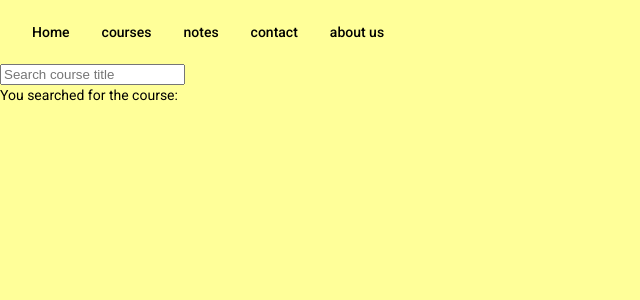
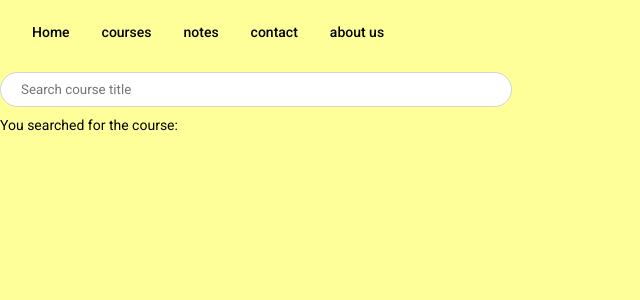
Before and after one commit to notesharing-336/notesharing, an Angular app: page / in a window 1280 px wide. Shown: the top 300 px of the page, without its empty margins (0-640 px from the left). Built offline with nearby package versions, Linux system fonts and the light colour scheme.

Commit message:
styled search bar and search result list display

```diff
--- a/src/app/app.module.ts
+++ b/src/app/app.module.ts
@@ -5,6 +5,7 @@ import { NgModule } from '@angular/core';
 import { AppRoutingModule } from './app-routing.module';
 import { AppComponent } from './app.component';
 import { BrowserAnimationsModule } from '@angular/platform-browser/animations';
+import {MatFormFieldModule} from '@angular/material/form-field';
 import { FormsModule } from '@angular/forms';
 import { MatButtonModule } from '@angular/material/button';
 import { MatButtonToggleModule } from '@angular/material/button-toggle';
@@ -48,6 +49,8 @@ import { FilterPipe } from './filter.pipe';
     MatTooltipModule,
     MatTreeModule,
     FormsModule,
+
+    MatFormFieldModule
   ],
   providers: [],
   bootstrap: [AppComponent]
--- a/src/app/components/search-bar/search-bar.component.css
+++ b/src/app/components/search-bar/search-bar.component.css
@@ -1,3 +1,37 @@
-ul {
-    list-style-type: none;
+input[type=search] {
+    width: 40%;
+    height: 35px;
+    margin-bottom: 15px;
+    padding: 12px 20px;
+    margin: 8px 0;
+    display: inline-block;
+    border: 0.5px solid lightgray;
+    border-radius: 20px;
+    font-family: 'Roboto';
 }
+
+input:focus {
+    outline: none !important;
+}
+
+button {
+    width: 100%;
+    height: 35px;
+    text-align: left;
+    border: none;
+    background-color: transparent;
+    border-radius: 5px;
+    font-family: 'Roboto';
+}
+
+button:hover {
+    background-color: rgba(220,220,220, .5)
+}
+
+button:focus {
+    border: none;
+}
+
+.result-box {
+    width: 40%;
+}
--- a/src/app/components/search-bar/search-bar.component.html
+++ b/src/app/components/search-bar/search-bar.component.html
@@ -1,7 +1,9 @@
-<div class="md-form">
-    <input type="search" [(ngModel)]="searchText" placeholder="Search course title">
+<div class = "search-field">
+    <label for="searchbox">
+        <input  type="search" name="searchbox" [(ngModel)]="searchText" placeholder="Search course title">
+    </label>
 </div>
-<div *ngFor="let data of dataset | filter: searchText">
-    <p (click) = "displaySearchResults(data)">{{data}}</p>
+<div class="result-box" *ngFor="let data of fakeDataSet | searchFor: searchText">
+    <button (click) = "displaySearchResults(data)">{{data}}</button>
 </div>
 <p>You searched for the course: {{searchResult}}</p>
--- a/src/app/components/search-bar/search-bar.component.ts
+++ b/src/app/components/search-bar/search-bar.component.ts
@@ -7,13 +7,12 @@ import { Component, OnInit } from '@angular/core';
 })
 export class SearchBarComponent implements OnInit {
 
-  dataset: string[];
+  fakeDataSet: string[];    //replaced by a list to hold actual courses titles
   searchText :string;
-  showSearchResults: boolean = true;
-  searchResult: string;
+  searchResult: string;     //would be replace to display cards
 
   constructor() {
-    this.dataset = [
+    this.fakeDataSet = [
       'HIST 151',
       'BIO 223',
       'CS 336',
@@ -30,8 +29,13 @@ export class SearchBarComponent implements OnInit {
   ngOnInit(): void {
   }
 
-  displaySearchResults(desiredSearchVal: string): void {
-    this.searchResult = desiredSearchVal
+  /**
+   * Calls the service class to produces all notes under that
+   * that course title.
+   * @param aCourseTitle the course title to be used to retrieve notes
+   */
+  displaySearchResults(aCourseTitle: string): void {
+    this.searchResult = aCourseTitle
     this.searchText = ""
 
   }
--- a/src/app/filter.pipe.ts
+++ b/src/app/filter.pipe.ts
@@ -1,10 +1,17 @@
 import { Pipe, PipeTransform } from '@angular/core';
 
 @Pipe({
-  name: 'filter'
+  name: 'searchFor'
 })
 export class FilterPipe implements PipeTransform {
 
+  /**
+   * Takes a list and a search string for which the list
+   * would be filtered by.
+   *
+   * @returns a list that contains all items that includes
+   * the search text
+   */
   transform(items: any[], searchText: string): any[]  {
     if (!items) {
       return [];
```
